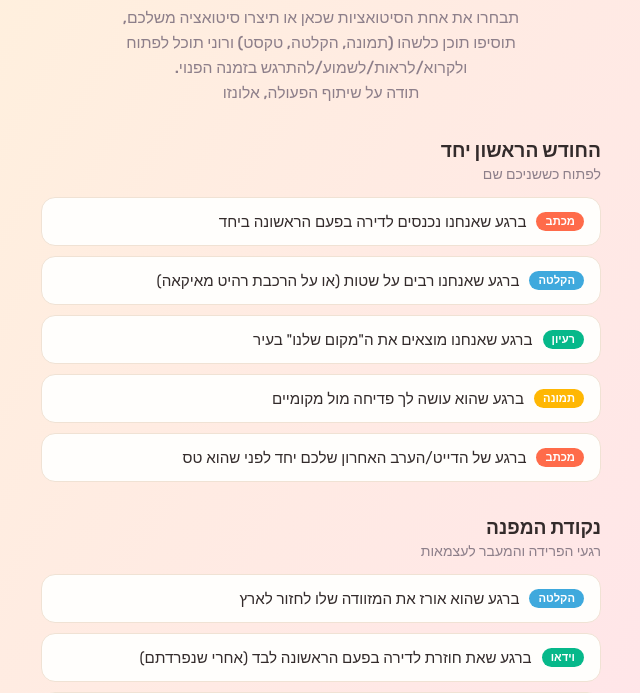
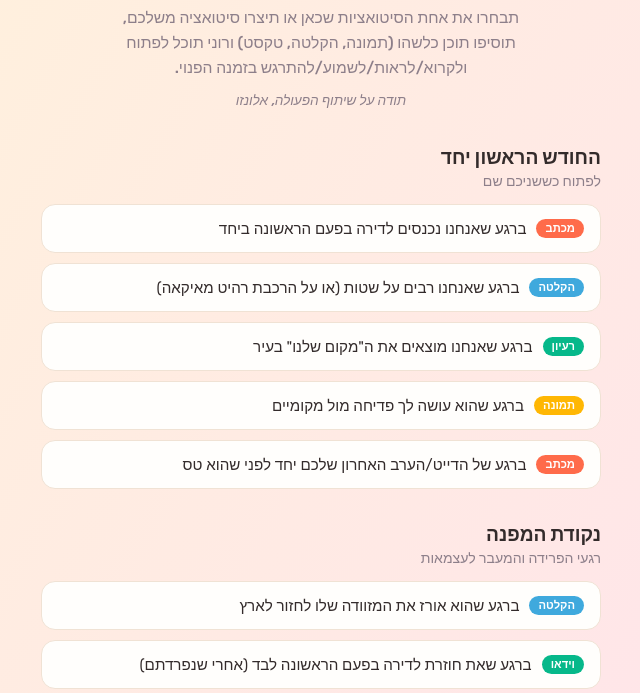
Before and after one commit to alonzvisabag/alonzvisabag.github.io, a website: page roni/contribute.html in a window 1280 px wide. Shown: the part 83-776 px from the top of the page, without its empty margins (319-959 px from the left). Drawn offline with Linux system fonts and the light colour scheme.

Commit message:
Auto update [2026-08-16 15:05]

```diff
--- a/roni/contribute.html
+++ b/roni/contribute.html
@@ -41,6 +41,7 @@
   }
   header h1{ font-size:1.9rem; font-weight:800; margin-bottom:8px; }
   header p{ color:var(--muted); font-size:0.98rem; max-width:440px; margin:0 auto; line-height:1.6; font-weight:500; }
+  header p.sig{ font-size:0.85rem; font-style:italic; margin-top:10px; }
 
   main{
     max-width:600px;
```
